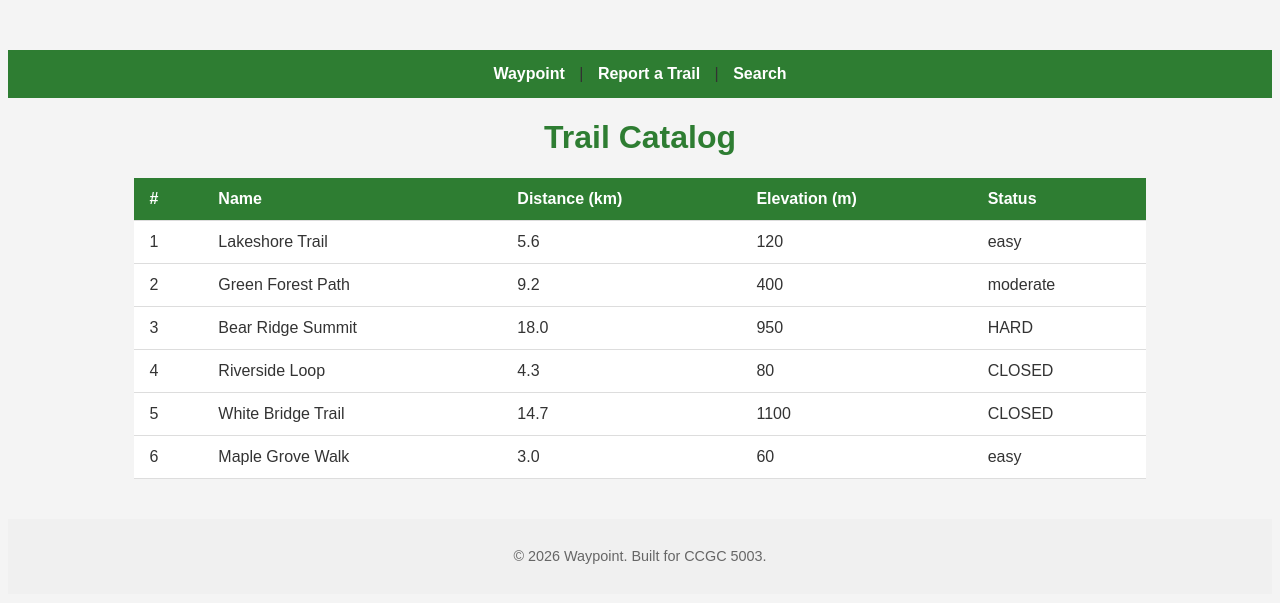
After one commit to iatidel/Final_project_Waypoint, a Django app: page /catalog/ in a window 1280 px wide. The commit adds this page. Shown: the top 603 px of the page. Run offline with Django 4.2, Linux system fonts and the light colour scheme.

Commit message:
WP-503, WP-504, WP-505: trail catalog with badges, row numbering, and floatformat filter

```diff
--- a/static/style.css
+++ b/static/style.css
@@ -35,3 +35,27 @@ footer {
     color: #666;
     font-size: 0.9em;
 }
+
+
+/* Catalog table styling */
+table {
+    width: 80%;
+    margin: 20px auto;
+    border-collapse: collapse;
+    background-color: white;
+}
+
+th, td {
+    padding: 12px 15px;
+    text-align: left;
+    border-bottom: 1px solid #ddd;
+}
+
+th {
+    background-color: #2e7d32;
+    color: white;
+}
+
+tr:hover {
+    background-color: #f1f1f1;
+}
--- /dev/null
+++ b/templates/catalog.html
@@ -0,0 +1,38 @@
+{% extends "base.html" %}
+
+{% block title %}Trail Catalog - Waypoint{% endblock %}
+
+{% block content %}
+    <h1>Trail Catalog</h1>
+
+    <table>
+        <thead>
+            <tr>
+                <th>#</th>
+                <th>Name</th>
+                <th>Distance (km)</th>
+                <th>Elevation (m)</th>
+                <th>Status</th>
+            </tr>
+        </thead>
+        <tbody>
+            {% for trail in trails %}
+            <tr>
+                <td>{{ forloop.counter }}</td>
+                <td>{{ trail.name }}</td>
+                <td>{{ trail.distance|floatformat:1 }}</td>
+                <td>{{ trail.elevation }}</td>
+                <td>
+                    {% if not trail.is_open %}
+                        CLOSED
+                    {% elif trail.difficulty == "expert" %}
+                        HARD
+                    {% else %}
+                        {{ trail.difficulty }}
+                    {% endif %}
+                </td>
+            </tr>
+            {% endfor %}
+        </tbody>
+    </table>
+{% endblock %}
--- a/waypoint/urls.py
+++ b/waypoint/urls.py
@@ -2,7 +2,7 @@
 Application Programming CCGC 5003  Summer 2026
 Humber College Institute of Technology and Advanced Learning
 Waypoint - Web App
-Part 3/4 - Pages and Forms (WP-405)
+Part 3/4/5 - Pages, Forms, and Catalog (WP-405, WP-503)
 Developed by (IATIDEL AKIK N10038365)
 
 Description:
@@ -28,4 +28,7 @@ urlpatterns = [
 
     # /search/?q=... - reads q safely via .get()
     path('search/', views.search, name='search'),
+
+    # /catalog/ - lists all trails in a table
+    path('catalog/', views.catalog, name='catalog'),
 ]
--- a/waypoint/views.py
+++ b/waypoint/views.py
@@ -2,7 +2,7 @@
 Application Programming CCGC 5003  Summer 2026
 Humber College Institute of Technology and Advanced Learning
 Waypoint - Web App
-Part 3/4 - Pages and Forms (WP-402, WP-403, WP-404)
+Part 3/4/5 - Pages, Forms, and Catalog (WP-402, WP-403, WP-404, WP-503)
 Developed by (IATIDEL AKIK N10038365)
 
 Description:
@@ -10,14 +10,22 @@ This module defines the views for the Waypoint site - the Python
 functions that handle incoming requests and decide what page (template)
 to send back, and what data (context) that page should display.
 
+catalog() supplies the trail data as plain dicts for now; the template
+(catalog.html) handles all display logic - CLOSED/HARD badges (WP-504)
+and the floatformat filter on distance (WP-505) - so no changes were
+needed here for those two tickets.
+
 Functions:
-    home(request)   : renders the homepage, greeting the visitor by name
-    report(request) : GET shows a blank trail-report form; POST reads
-                       the submitted data and renders a personalized
-                       thank-you page
-    search(request) : safely reads the "q" query parameter and renders
-                       the search results page, defaulting to "" if
-                       no query was provided
+    home(request)    : renders the homepage, greeting the visitor by name
+    report(request)  : GET shows a blank trail-report form; POST reads
+                        the submitted data and renders a personalized
+                        thank-you page
+    search(request)  : safely reads the "q" query parameter and renders
+                        the search results page, defaulting to "" if
+                        no query was provided
+    catalog(request) : renders the trail catalog - a list of trail dicts
+                        looped into a table (name, distance, elevation,
+                        difficulty, is_open)
 """
 
 # render() builds an HttpResponse from a template + data
@@ -78,3 +86,24 @@ def search(request):
 
     context = {"query": query}
     return render(request, "search.html", context)
+
+def catalog(request):
+    """
+    Renders the trail catalog: a list of trails as plain dicts.
+    Parameters:
+        request (HttpRequest): the incoming request object
+    Returns:
+        HttpResponse: the rendered catalog page
+    """
+    # Six trail dicts - name, distance (km), elevation (m), difficulty, is_open
+    trails = [
+        {"name": "Lakeshore Trail", "distance": 5.567, "elevation": 120, "difficulty": "easy", "is_open": True},
+        {"name": "Green Forest Path", "distance": 9.2, "elevation": 400, "difficulty": "moderate", "is_open": True},
+        {"name": "Bear Ridge Summit", "distance": 18.0, "elevation": 950, "difficulty": "expert", "is_open": True},
+        {"name": "Riverside Loop", "distance": 4.3, "elevation": 80, "difficulty": "easy", "is_open": False},
+        {"name": "White Bridge Trail", "distance": 14.7, "elevation": 1100, "difficulty": "expert", "is_open": False},
+        {"name": "Maple Grove Walk", "distance": 3.0, "elevation": 60, "difficulty": "easy", "is_open": True},
+    ]
+
+    context = {"trails": trails}
+    return render(request, "catalog.html", context)
```
